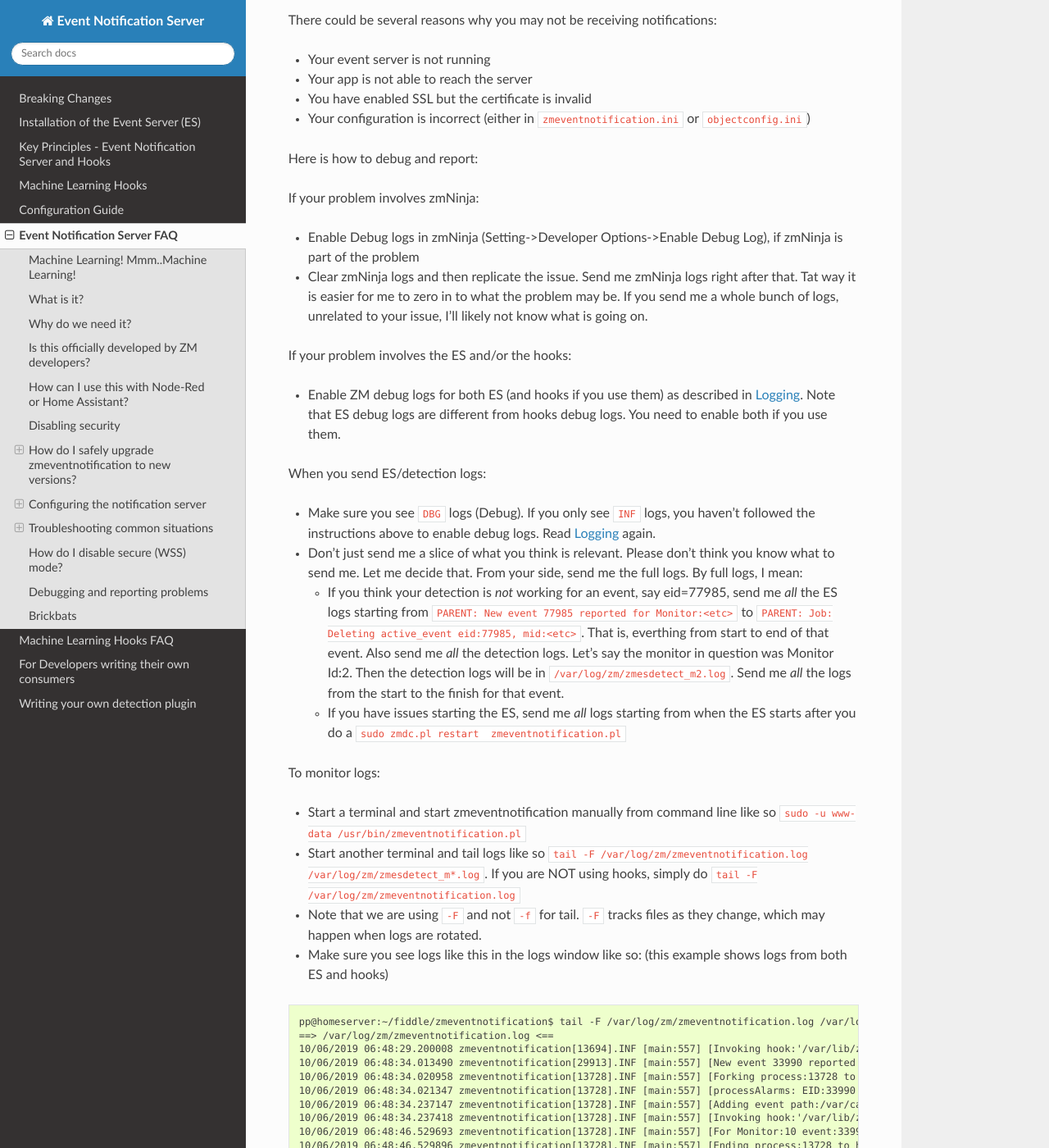
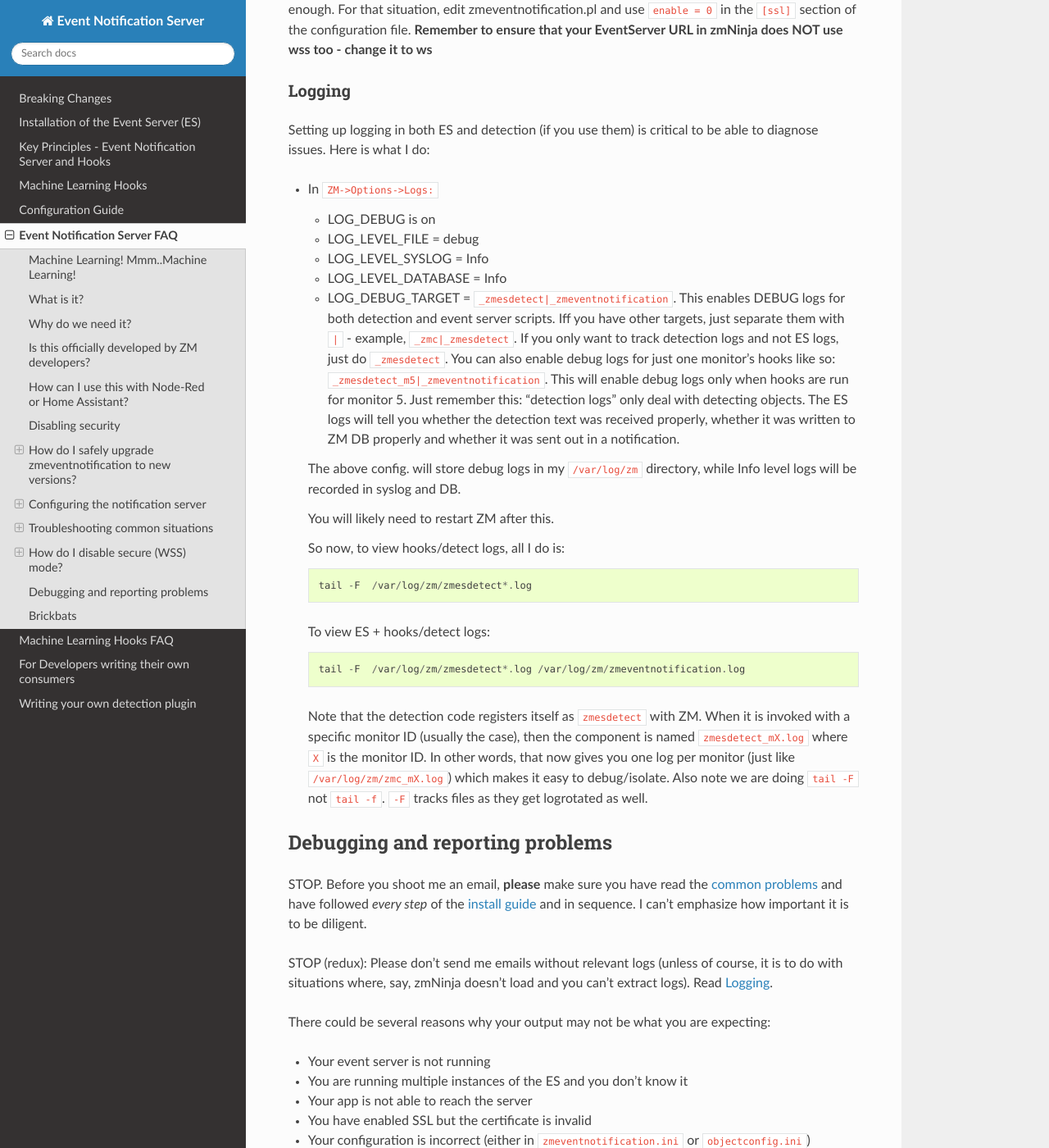
Before and after one commit to ZoneMinder/zmeventnotification, a Sphinx documentation site: the page built from docs/guides/es_faq.rst, in a window 1280 px wide and 1400 px high, scrolled down 9521 px. Shown: the whole window at 82% size. Built offline with Sphinx 7.4.7 and the Read the Docs theme 2.0.0, drawn with Linux system fonts in a browser that asks for light colours; some of the changed text lies outside the part shown.

Commit message:
more doc updates

```diff
--- a/docs/guides/es_faq.rst
+++ b/docs/guides/es_faq.rst
@@ -124,15 +124,23 @@ STEP 4: Execute the install script
 ~~~~~~~~~~~~~~~~~~~~~~~~~~~~~~~~~~~
 
 **NOTE** : By default ``install.sh`` moves the ES script to ``/usr/bin``.
-If your ZM install is elsewhere, like ``/usr/local/bin`` please modify the ``TARGET_BIN`` variable
-in ``install.sh`` before executing it.
+If your ZM install is elsewhere, like ``/usr/local/bin`` please modify the ``TARGET_BIN`` variable in ``install.sh`` before executing it.
 
 ::
 
-  sudo ./install.sh
+  sudo -H ./install.sh
 
 
 Follow prompts. Note that just copying the ES perl file to ``/usr/bin`` is not sufficient. You also have to install the updated machine learning hook files if you are using them. That is why ``install.sh`` is better. If you are updating, make sure not to overwrite your config files (but please read breaking changes to see if any config files have changed). Note that the install script makes a backup of your old config files using ``~n`` suffixes where ``n`` is the backup number. However, never hurts to make your own backup first.
+
+
+Note that you can also automate updates like so:
+
+::
+
+  sudo -H ./install.sh --install-hook --install-es --no-install-config --no-interactive
+
+The above will install/update the hooks, install/update the ES server but will not overwrite your existing config files. **NOTE** that newer versions of the ES/detection scripts may introduce new parameters in ``zmeventnotification.ini`` and ``objectconfig.ini``. You may need to paste them in manually, so always read :doc:`breaking`
 
 STEP 5: Start the new updated server
 ~~~~~~~~~~~~~~~~~~~~~~~~~~~~~~~~~~~~
@@ -465,6 +473,41 @@ zmeventnotification.pl and use ``enable = 0`` in the ``[ssl]`` section
 of the configuration file. **Remember to ensure that your EventServer
 URL in zmNinja does NOT use wss too - change it to ws**
 
+
+.. _hooks-logging:
+
+Logging
+~~~~~~~~~
+
+Setting up logging in both ES and detection (if you use them) is critical to be able to diagnose issues. Here is what I do:
+
+- In ``ZM->Options->Logs:``
+
+  - LOG_DEBUG is on
+  - LOG_LEVEL_FILE = debug
+  - LOG_LEVEL_SYSLOG = Info
+  - LOG_LEVEL_DATABASE = Info
+  - LOG_DEBUG_TARGET = ``_zmesdetect|_zmeventnotification``. This enables DEBUG logs for both detection and event server scripts. Iff you have other targets, just separate them with ``|`` - example, ``_zmc|_zmesdetect``. If you only want to track detection logs and not ES logs, just do  ``_zmesdetect``. You can also enable debug logs for just one monitor's hooks like so: ``_zmesdetect_m5|_zmeventnotification``. This will enable debug logs only when hooks are run for monitor 5. Just remember this: "detection logs" only deal with detecting objects. The ES logs will tell you whether the detection text was received properly, whether it was written to ZM DB properly and whether it was sent out in a notification.
+
+  The above config. will store debug logs in my ``/var/log/zm`` directory, while Info level logs will be recorded in syslog and DB.
+
+  You will likely need to restart ZM after this.
+
+  So now, to view hooks/detect logs, all I do is:
+
+  ::
+
+    tail -F  /var/log/zm/zmesdetect*.log
+
+  To view ES + hooks/detect logs:
+
+  ::
+
+    tail -F  /var/log/zm/zmesdetect*.log /var/log/zm/zmeventnotification.log
+
+  Note that the detection code registers itself as ``zmesdetect`` with ZM. When it is invoked with a specific monitor ID (usually the case), then the component is named ``zmesdetect_mX.log`` where ``X`` is the monitor ID. In other words, that now gives you one log per monitor (just like ``/var/log/zm/zmc_mX.log``) which makes it easy to debug/isolate. Also note we are doing ``tail -F`` not ``tail -f``. ``-F`` tracks files as they get logrotated as well.
+
+
 .. _debug_reporting_es:
 
 Debugging and reporting problems
@@ -475,28 +518,30 @@ the `common problems <#troubleshooting-common-situations>`__ and have
 followed *every step* of the `install guide <#how-do-i-install-it>`__
 and in sequence. I can't emphasize how important it is to be diligent.
 
-There could be several reasons why you may not be receiving
-notifications:
+STOP (redux): Please don't send me emails without relevant logs (unless of course, it is to do with situations where, say, zmNinja doesn't load and you can't extract logs). Read :ref:`hooks-logging`.
+
+There could be several reasons why your output may not be what you are expecting:
 
 -  Your event server is not running
+-  You are running multiple instances of the ES and you don't know it
 -  Your app is not able to reach the server
 -  You have enabled SSL but the certificate is invalid
 -  Your configuration is incorrect (either in ``zmeventnotification.ini`` or ``objectconfig.ini``)
 
 Here is how to debug and report:
 
-If your problem involves zmNinja:
+**If your problem involves zmNinja:**
 
 -  Enable Debug logs in zmNinja (Setting->Developer Options->Enable
    Debug Log), if zmNinja is part of the problem
 
-- Clear zmNinja logs and then replicate the issue. Send me zmNinja logs right after that. Tat way it is easier for me to zero in to what the problem may be. If you send me a whole bunch of logs, unrelated to your issue, I'll likely not know what is going on.
+- Clear zmNinja logs and then replicate the issue. Send me zmNinja logs right after that. That way it is easier for me to zero in to what the problem may be. If you send me a whole bunch of logs, unrelated to your issue, I'll likely not know what is going on.
 
-If your problem involves the ES and/or the hooks:
+**If your problem involves the ES and/or the hooks:**
 
 - Enable ZM debug logs for both ES (and hooks if you use them) as described in :ref:`hooks-logging`. Note that ES debug logs are different from hooks debug logs. You need to enable both if you use them.
 
-When you send ES/detection logs:
+**When you send ES/detection logs:**
 
 - Make sure you see ``DBG`` logs (Debug). If you only see ``INF`` logs, you haven't followed the instructions above to enable debug logs. Read :ref:`hooks-logging` again.
 - Don't just send me a slice of what you think is relevant. Please don't think you know what to send me. Let me decide that. From your side, send me the full logs. By full logs, I mean:
@@ -512,8 +557,6 @@ To monitor logs:
 - Start another terminal and tail logs like so ``tail -F /var/log/zm/zmeventnotification.log /var/log/zm/zmesdetect_m*.log``. If you are NOT using hooks, simply do ``tail -F /var/log/zm/zmeventnotification.log``
 - Note that we are using ``-F`` and not ``-f`` for tail. ``-F`` tracks files as they change, which may happen when logs are rotated.
 - Make sure you see logs like this in the logs window like so: (this example shows logs from both ES and hooks)
-
-
 
 ::
 
```
Also changed, not shown: other parts of docs/guides/es_faq.rst (+1 -1 lines), docs/guides/hooks.rst (+3 -35 lines).
